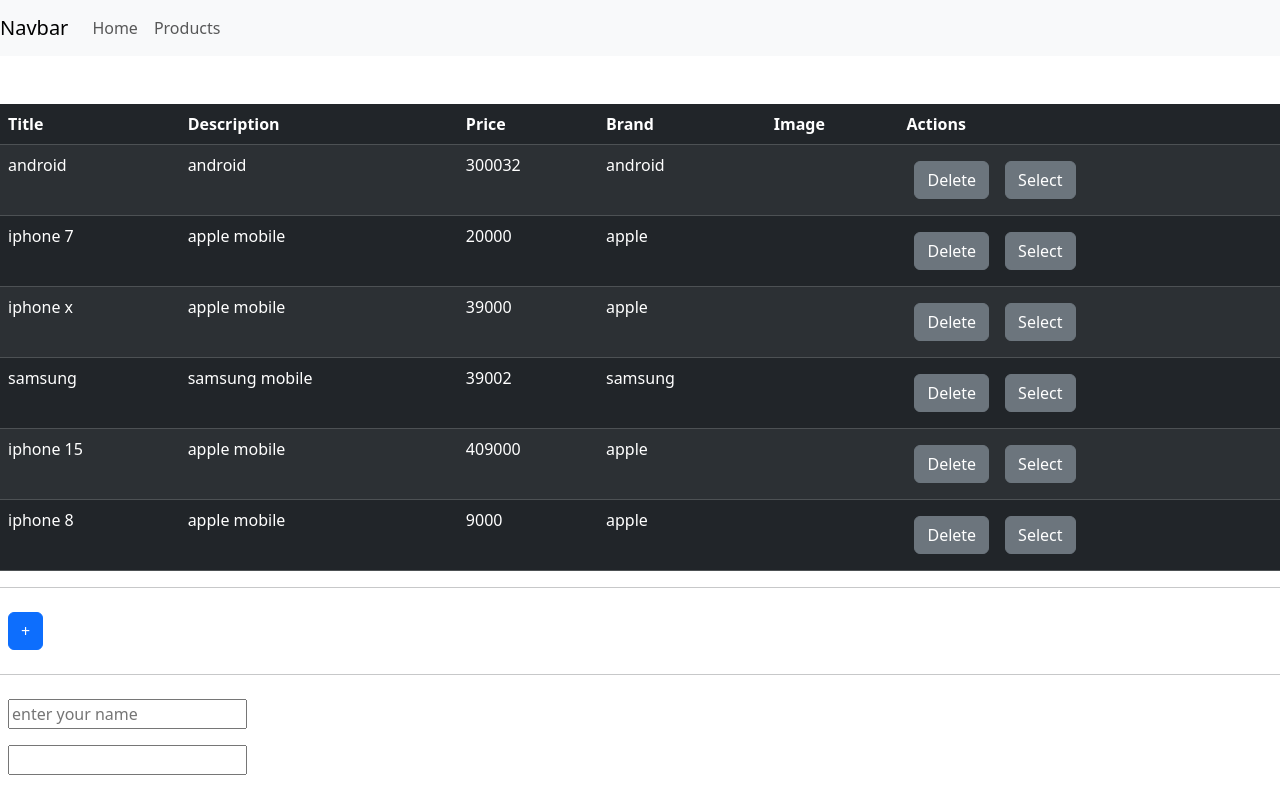
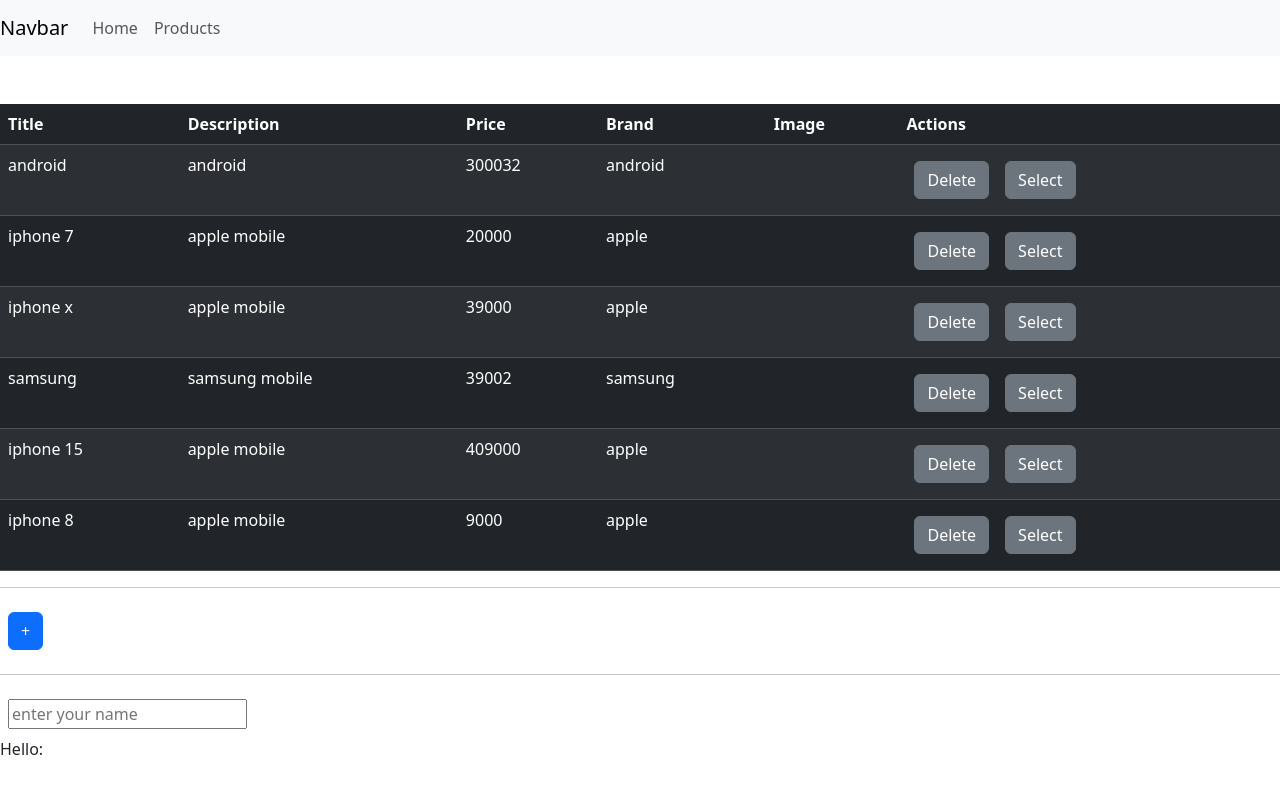
Before and after one commit to Rawan2211/task-angular, an Angular app in the folder product-task/: page /product in a window 1280 px wide. Built offline with nearby package versions, Linux system fonts and the light colour scheme; data requests are answered from the project's data file.

Commit message:
create text component

```diff
--- a/product-task/src/app/app-routing.module.ts
+++ b/product-task/src/app/app-routing.module.ts
@@ -1,6 +1,7 @@
 import { NgModule } from '@angular/core';
 import { RouterModule, Routes } from '@angular/router';
 import { ProductComponent } from './components/product/product.component';
+import { TextComponent } from './components/product/text/text.component';
 
 const routes: Routes = [
   {path:'product',component:ProductComponent}
--- a/product-task/src/app/app.module.ts
+++ b/product-task/src/app/app.module.ts
@@ -7,11 +7,13 @@
 import {HttpClientModule} from '@angular/common/http'
 import { FormsModule, ReactiveFormsModule } from '@angular/forms';
 import { ProductComponent } from './components/product/product.component';
+import { TextComponent } from './components/product/text/text.component';
 @NgModule({
   declarations: [
     AppComponent,
     NavbarComponent,
-    ProductComponent
+    ProductComponent,
+    TextComponent
 
       ],
   imports: [
--- a/product-task/src/app/components/product/product.component.html
+++ b/product-task/src/app/components/product/product.component.html
@@ -64,7 +64,5 @@
   <input #box type="text" class="m-2" id="name" placeholder="enter your name"  (keyup)="getTextValue(box.value)">
 
 </div>
-<div>
-  <input type="text" class="m-2" value="{{textValue}}">
 
-</div>
+<app-text [textValue]="textValue"></app-text>
--- a/product-task/src/app/components/product/product.component.ts
+++ b/product-task/src/app/components/product/product.component.ts
@@ -7,7 +7,7 @@
 @Component({
   selector: 'app-product',
   templateUrl: './product.component.html',
-  styleUrls: ['./product.component.scss']
+
 })
 export class ProductComponent {
 
--- /dev/null
+++ b/product-task/src/app/components/product/text/text.component.html
@@ -0,0 +1,4 @@
+<div>
+  <!-- <input type="text" class="m-2" value="{{textValue}}"> -->
+<p> Hello: {{textValue}}</p>
+</div>
```
Also changed, not shown: product-task/src/app/components/product/text/text.component.ts (added, +11 -0 lines), product-task/src/app/components/product/text/text.component.scss (added).
